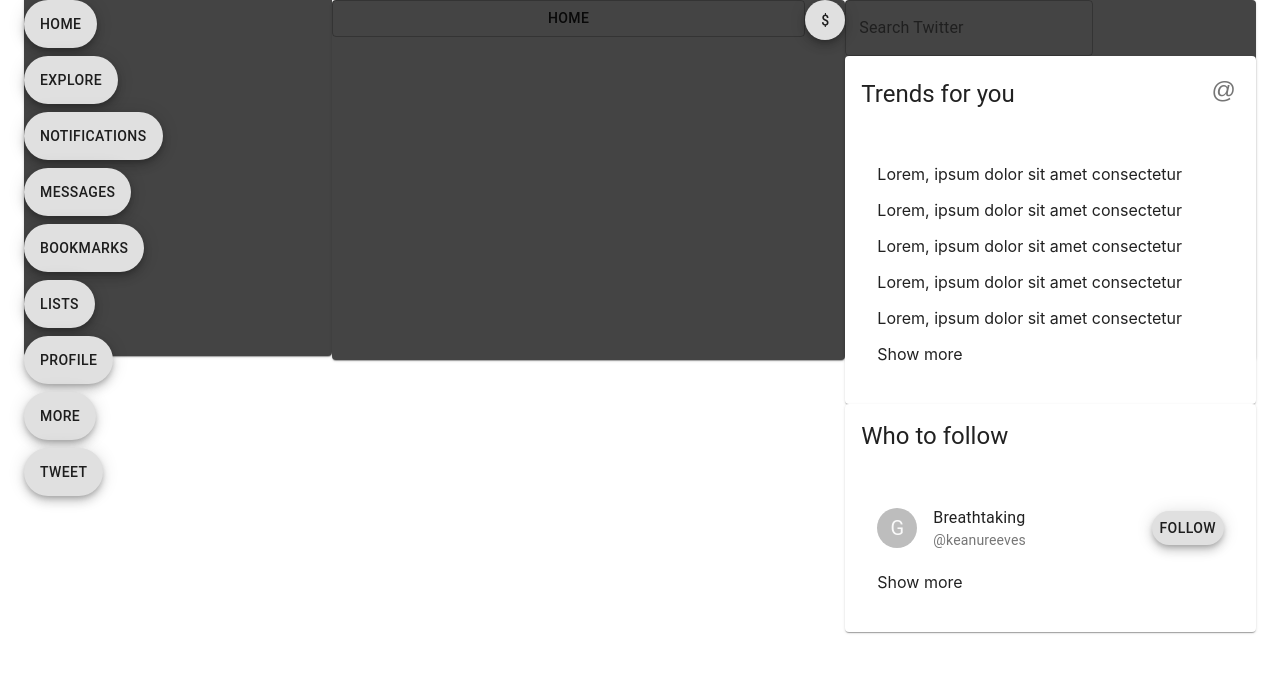
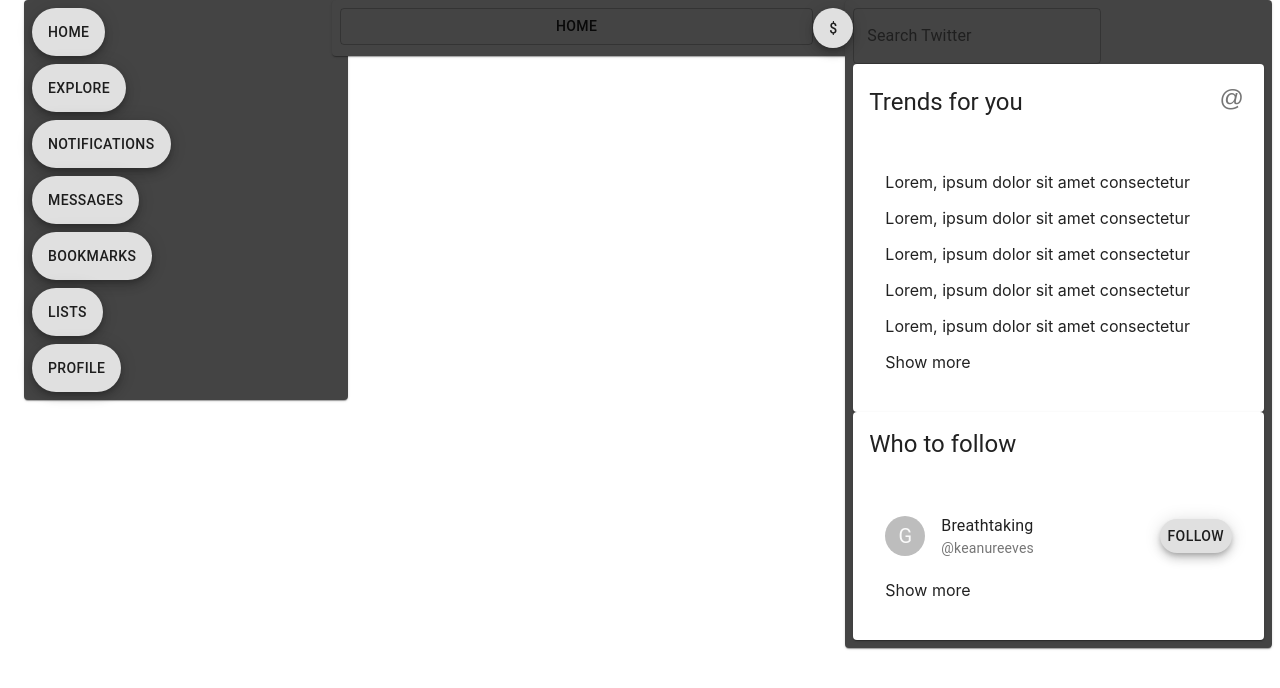
Before and after one commit to nateb4n8/twitter-clone, a React (Create React App) app in the folder app/: page / in a window 1280 px wide. Shown: the top 688 px of the page. Built offline with nearby package versions, Linux system fonts and the light colour scheme.

Commit message:
feat: Create Navigation with test suite

```diff
--- a/app/package.json
+++ b/app/package.json
@@ -5,6 +5,7 @@
   "dependencies": {
     "@material-ui/core": "^4.2.1",
     "@material-ui/icons": "^4.2.1",
+    "@types/jest": "^24.0.15",
     "prop-types": "^15.7.2",
     "react": "^16.8.6",
     "react-dom": "^16.8.6",
--- a/app/src/components/Main.jsx
+++ b/app/src/components/Main.jsx
@@ -7,16 +7,29 @@ import {
   Fab, Button, Box, TextField, CardHeader, Card, IconButton, CardContent, ListItem, List, ListItemAvatar, Avatar, ListItemText, ListItemSecondaryAction,
 } from '@material-ui/core';
 
+import Navigation from './Navigation';
+
 const useStyles = makeStyles(() => ({
   paper: {
     backgroundColor: '#444',
     width: '100%',
-    height: 360,
+    padding: 8,
   },
   home: {
     width: '100%',
   },
 }));
+
+
+const menuItems = [
+  { label: 'Home', link: '#Home' },
+  { label: 'Explore', link: '#Explore' },
+  { label: 'Notifications', link: '#Notifications' },
+  { label: 'Messages', link: '#Messages' },
+  { label: 'Bookmarks', link: '#Bookmarks' },
+  { label: 'Lists', link: '#Lists' },
+  { label: 'Profile', link: '#Profile' },
+];
 
 function Main() {
   const classes = useStyles();
@@ -26,17 +39,7 @@ function Main() {
       <Grid container justify="center">
         <Grid item xs={3}>
           <Paper className={classes.paper}>
-            <Grid container direction="column" spacing={1}>
-              <Grid item><Fab variant="extended">Home</Fab></Grid>
-              <Grid item><Fab variant="extended">Explore</Fab></Grid>
-              <Grid item><Fab variant="extended">Notifications</Fab></Grid>
-              <Grid item><Fab variant="extended">Messages</Fab></Grid>
-              <Grid item><Fab variant="extended">Bookmarks</Fab></Grid>
-              <Grid item><Fab variant="extended">Lists</Fab></Grid>
-              <Grid item><Fab variant="extended">Profile</Fab></Grid>
-              <Grid item><Fab variant="extended">More</Fab></Grid>
-              <Grid item><Fab variant="extended">Tweet</Fab></Grid>
-            </Grid>
+            <Navigation items={menuItems} />
           </Paper>
         </Grid>
         <Grid item xs={5}>
--- /dev/null
+++ b/app/src/components/Navigation.jsx
@@ -0,0 +1,23 @@
+import React from 'react';
+import PropTypes from 'prop-types';
+import { Grid, Fab } from '@material-ui/core';
+
+const Navigation = ({ items }) => (
+  <Grid container direction="column" spacing={1}>
+    {items.map(({ label, link }) => (
+      <Grid item key={label}>
+        <Fab variant="extended" href={link}>{label}</Fab>
+      </Grid>
+    ))}
+  </Grid>
+);
+
+Navigation.defaultProps = {
+  items: [],
+};
+
+Navigation.propTypes = {
+  items: PropTypes.array,
+};
+
+export default Navigation;
```
Also changed, not shown: app/jsconfig.json (added, +7 -0 lines), 2 other files (tests, documents, lock files or other folders).
